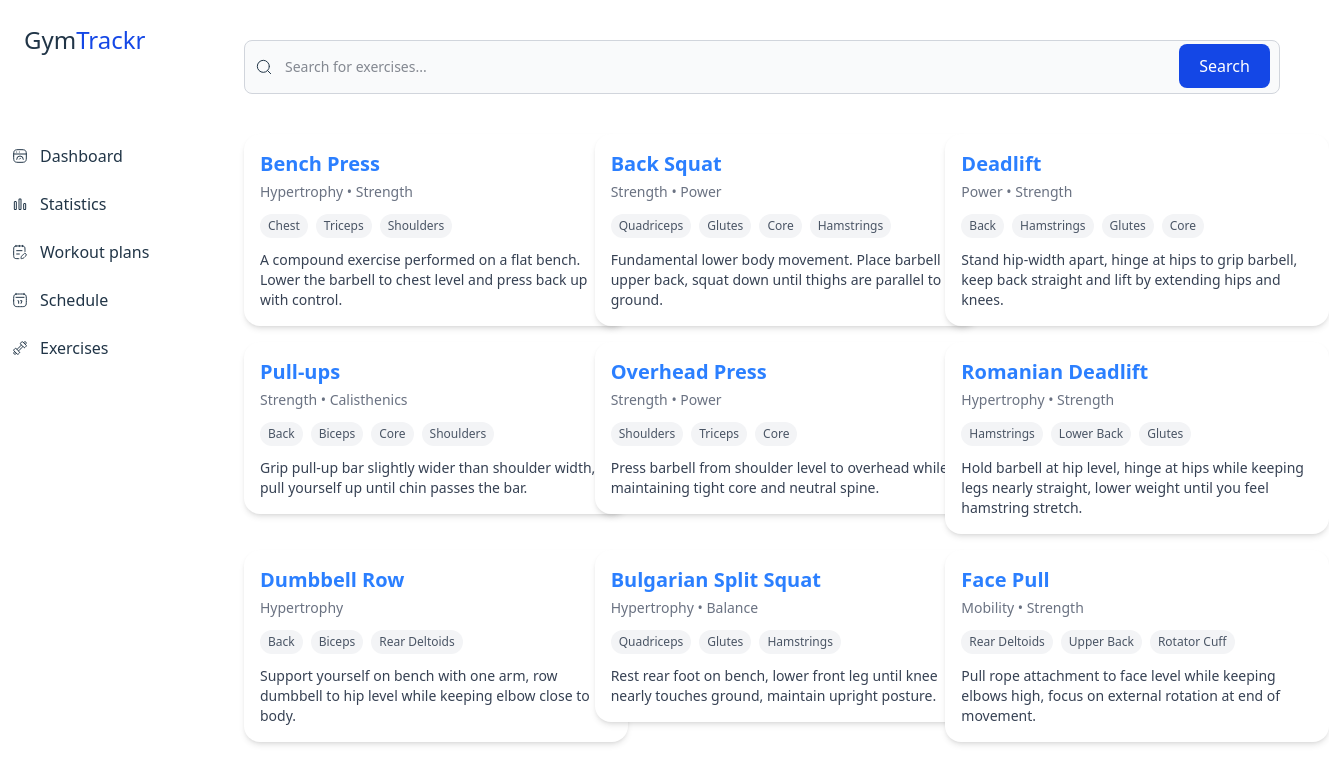
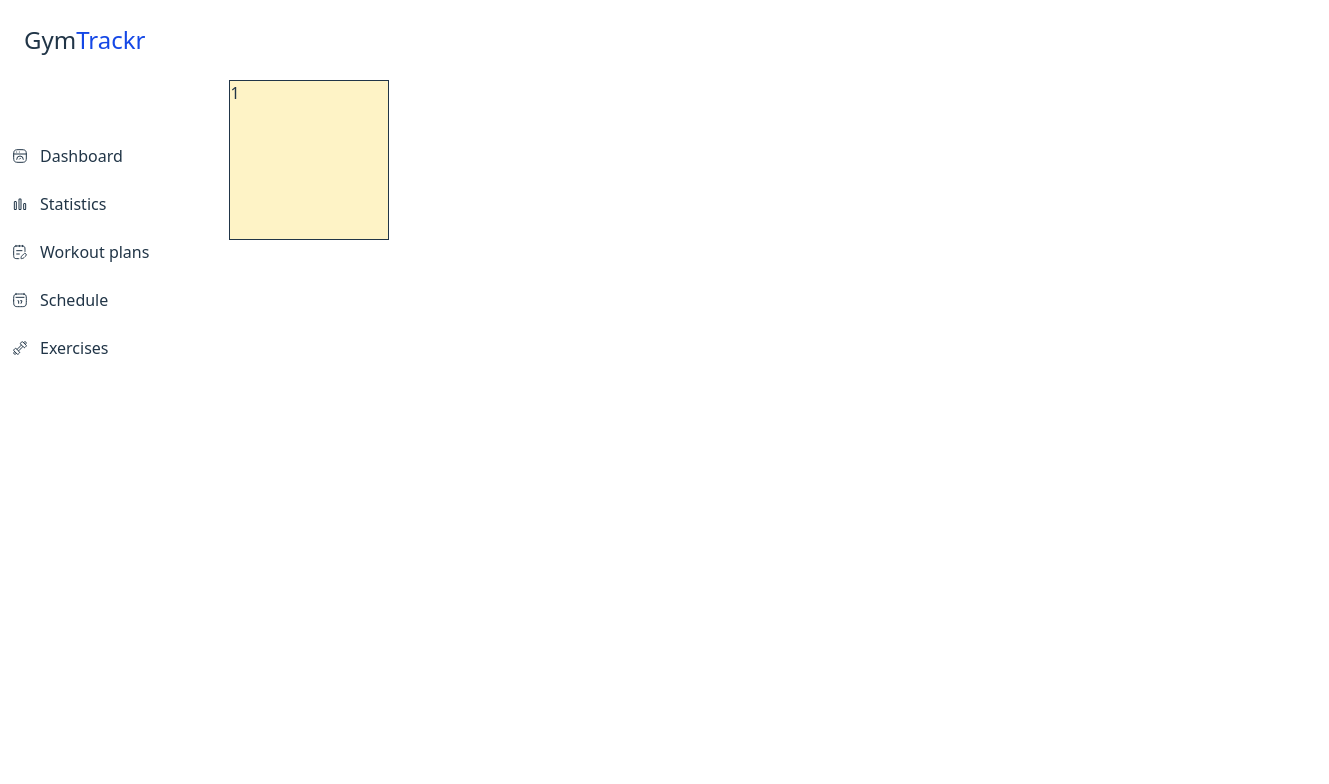
Before and after one commit to mirak-1/gymtracker, a React (Vite) app in the folder gymtracker/: page / in a window 1280 px wide. Shown: the top 784 px of the page, 1329 px wide, since content can reach past the window. Built offline with nearby package versions, Linux system fonts and the light colour scheme.

Commit message:
feat(frontend): start of the calendar page

```diff
--- a/gymtracker/src/App.jsx
+++ b/gymtracker/src/App.jsx
@@ -1,12 +1,13 @@
 import './assets/tailwind.css'
 import Sidebar from './components/Sidebar'
 import Exercices from './pages/Exercices'
+import Schedule from './pages/Schedule'
 
 function App() {
 
   return (
     <div className='w-full h-screen'>
-      <Exercices />
+      <Schedule />
     </div>
   )
 }
--- /dev/null
+++ b/gymtracker/src/components/ScheduleBox.jsx
@@ -0,0 +1,11 @@
+function ScheduleBox() {
+    return (
+    <div className="bg-amber-100 w-40 h-40 border-1">
+        <div className="">
+            1
+        </div>
+    </div>
+    );
+}
+
+export default ScheduleBox
--- /dev/null
+++ b/gymtracker/src/pages/Schedule.jsx
@@ -0,0 +1,17 @@
+import ScheduleBox from "../components/ScheduleBox";
+import Sidebar from "../components/Sidebar";
+
+function Schedule() {
+    return (
+        <div className="flex">
+            <div className="mr-20">
+                <Sidebar />
+            </div>
+            <div className="mt-20">
+                <ScheduleBox />
+            </div>
+        </div>
+    );
+}
+
+export default Schedule
```
